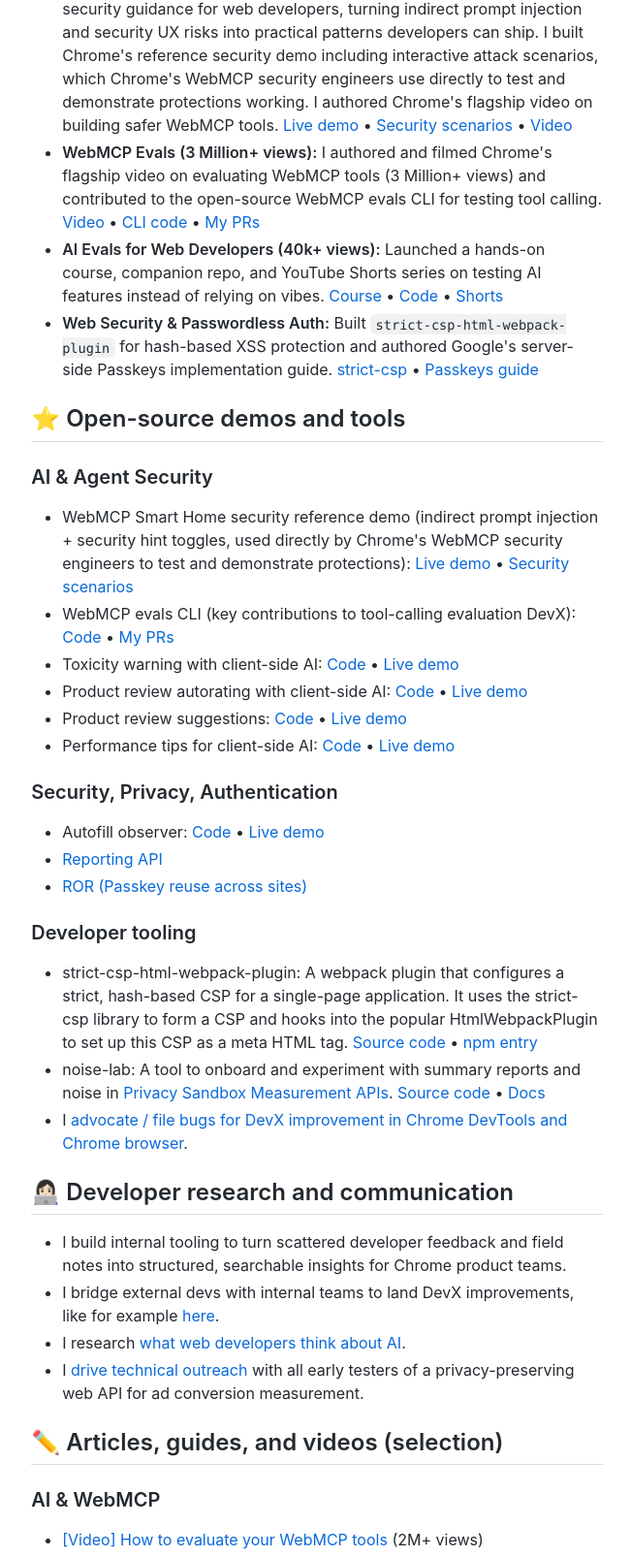
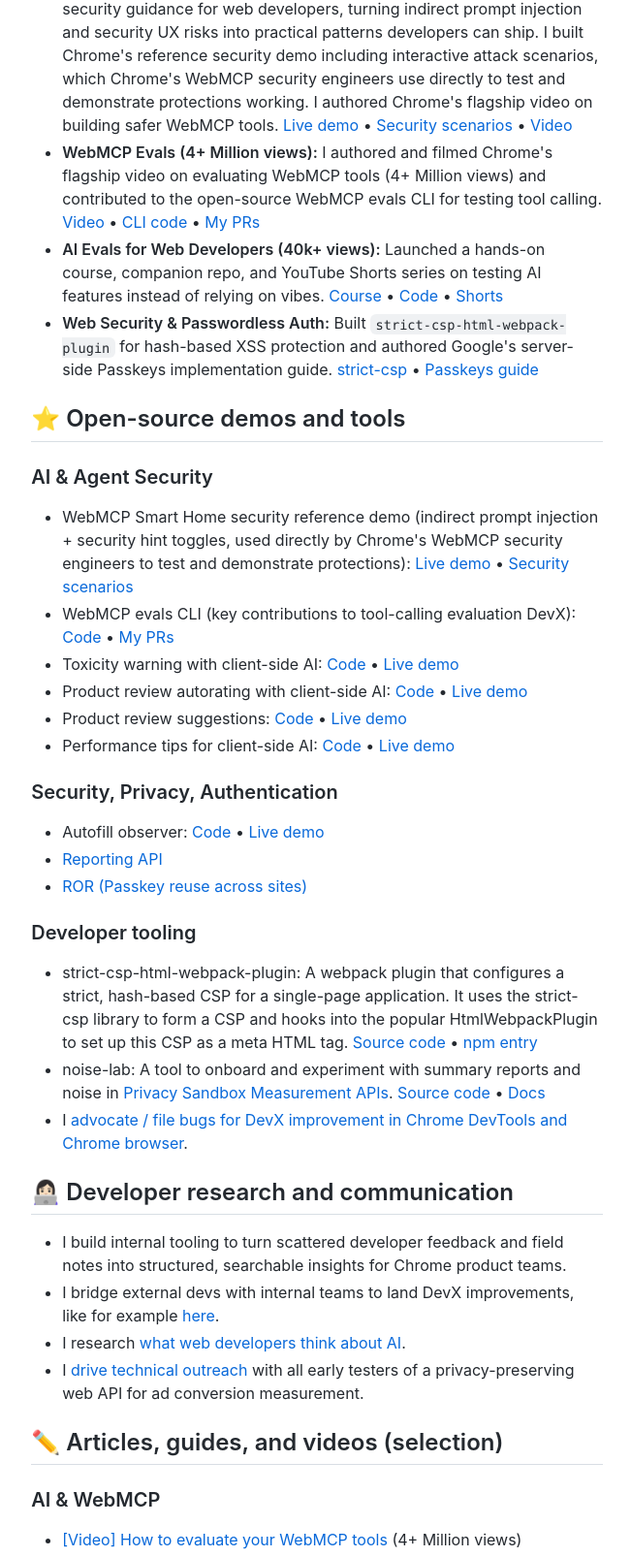
Before and after one commit to maudnals/maudnals.github.io, a plain HTML site: page index.html in a window 1280 px wide. Shown: the part 954-2560 px from the top of the page at 97% size, without its empty margins (313-964 px from the left). Drawn offline with Linux system fonts and the light colour scheme.

Commit message:
Update HTML

```diff
--- a/index.html
+++ b/index.html
@@ -139,7 +139,7 @@ dark-mode {
     <h2 id="-selected-work"><a class="anchor" aria-hidden="true" tabindex="-1" href="#-selected-work"><span class="octicon octicon-link"></span></a>📍 Selected work</h2>
     <ul>
       <li><strong>WebMCP Security (reference demo + video):</strong> Led Chrome's WebMCP security guidance for web developers, turning indirect prompt injection and security UX risks into practical patterns developers can ship. I built Chrome's reference security demo including interactive attack scenarios, which Chrome's WebMCP security engineers use directly to test and demonstrate protections working. I authored Chrome's flagship video on building safer WebMCP tools. <a href="https://googlechromelabs.github.io/webmcp-tools/demos/smart-home/">Live demo</a> • <a href="https://github.com/GoogleChromeLabs/webmcp-tools/tree/main/demos/smart-home#-security-scenarios">Security scenarios</a> • <a href="https://www.youtube.com/watch?v=YCOy5uGJnQA">Video</a></li>
-      <li><strong>WebMCP Evals (3 Million+ views):</strong> I authored and filmed Chrome's flagship video on evaluating WebMCP tools (3 Million+ views) and contributed to the open-source WebMCP evals CLI for testing tool calling. <a href="https://www.youtube.com/watch?v=2jb6D2yhdis">Video</a> • <a href="https://github.com/GoogleChromeLabs/webmcp-tools/tree/main/webmcp-evals">CLI code</a> • <a href="https://github.com/GoogleChromeLabs/webmcp-tools/pulls?q=is%3Apr+is%3Aclosed+author%3Amaudnals">My PRs</a></li>
+      <li><strong>WebMCP Evals (4+ Million views):</strong> I authored and filmed Chrome's flagship video on evaluating WebMCP tools (4+ Million views) and contributed to the open-source WebMCP evals CLI for testing tool calling. <a href="https://www.youtube.com/watch?v=2jb6D2yhdis">Video</a> • <a href="https://github.com/GoogleChromeLabs/webmcp-tools/tree/main/webmcp-evals">CLI code</a> • <a href="https://github.com/GoogleChromeLabs/webmcp-tools/pulls?q=is%3Apr+is%3Aclosed+author%3Amaudnals">My PRs</a></li>
       <li><strong>AI Evals for Web Developers (40k+ views):</strong> Launched a hands-on course, companion repo, and YouTube Shorts series on testing AI features instead of relying on vibes. <a href="https://developer.chrome.com/docs/ai/evals">Course</a> • <a href="https://github.com/GoogleChromeLabs/web-ai-demos/tree/main/evals-course">Code</a> • <a href="https://www.youtube.com/shorts/WufG1eBT0dU">Shorts</a></li>
       <li><strong>Web Security &#x26; Passwordless Auth:</strong> Built <code>strict-csp-html-webpack-plugin</code> for hash-based XSS protection and authored Google's server-side Passkeys implementation guide. <a href="https://github.com/google/strict-csp/tree/main/strict-csp-html-webpack-plugin">strict-csp</a> • <a href="https://developers.google.com/identity/passkeys/developer-guides/server-introduction">Passkeys guide</a></li>
     </ul>
@@ -175,7 +175,7 @@ dark-mode {
     <h2 id="️-articles-guides-and-videos-selection"><a class="anchor" aria-hidden="true" tabindex="-1" href="#️-articles-guides-and-videos-selection"><span class="octicon octicon-link"></span></a>✏️ Articles, guides, and videos (selection)</h2>
     <h3 id="ai--webmcp"><a class="anchor" aria-hidden="true" tabindex="-1" href="#ai--webmcp"><span class="octicon octicon-link"></span></a>AI &#x26; WebMCP</h3>
     <ul>
-      <li><a href="https://www.youtube.com/watch?v=2jb6D2yhdis">[Video] How to evaluate your WebMCP tools</a> (2M+ views)</li>
+      <li><a href="https://www.youtube.com/watch?v=2jb6D2yhdis">[Video] How to evaluate your WebMCP tools</a> (4+ Million views)</li>
       <li><a href="https://www.youtube.com/watch?v=YCOy5uGJnQA">[Video] How to build safer WebMCP tools for AI agents</a></li>
       <li><a href="https://developer.chrome.com/docs/ai/evals">Full course on AI evals</a> with <a href="https://github.com/GoogleChromeLabs/web-ai-demos/tree/main/evals-course">code repository</a> and YouTube Shorts (40k+ views: <a href="https://www.youtube.com/shorts/WufG1eBT0dU">Intro</a>, <a href="https://www.youtube.com/shorts/m91Gj3efqjE">Design</a>, <a href="https://www.youtube.com/shorts/ji08ILsXQ7M">Mental model</a>)</li>
       <li><a href="https://developer.chrome.com/docs/ai/built-in-ai-dos-donts">Built-in AI best practices</a></li>
```
